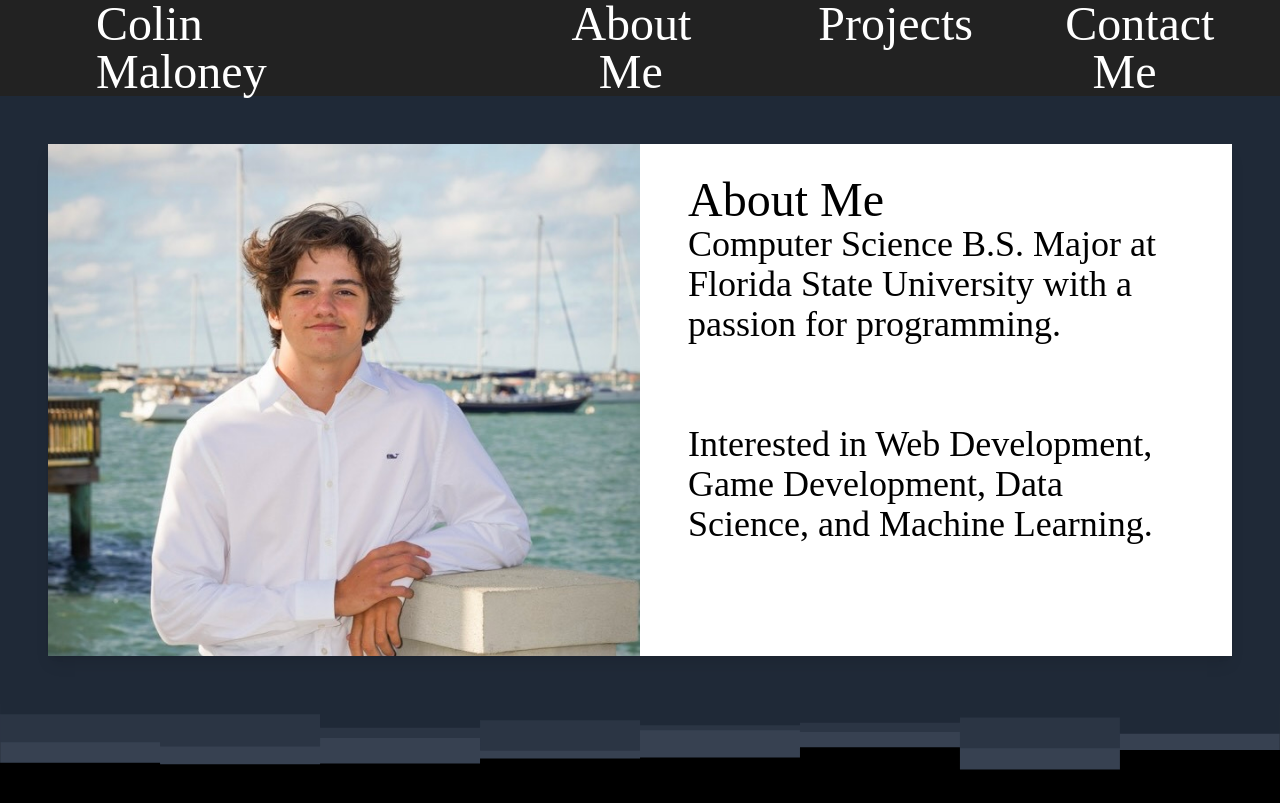
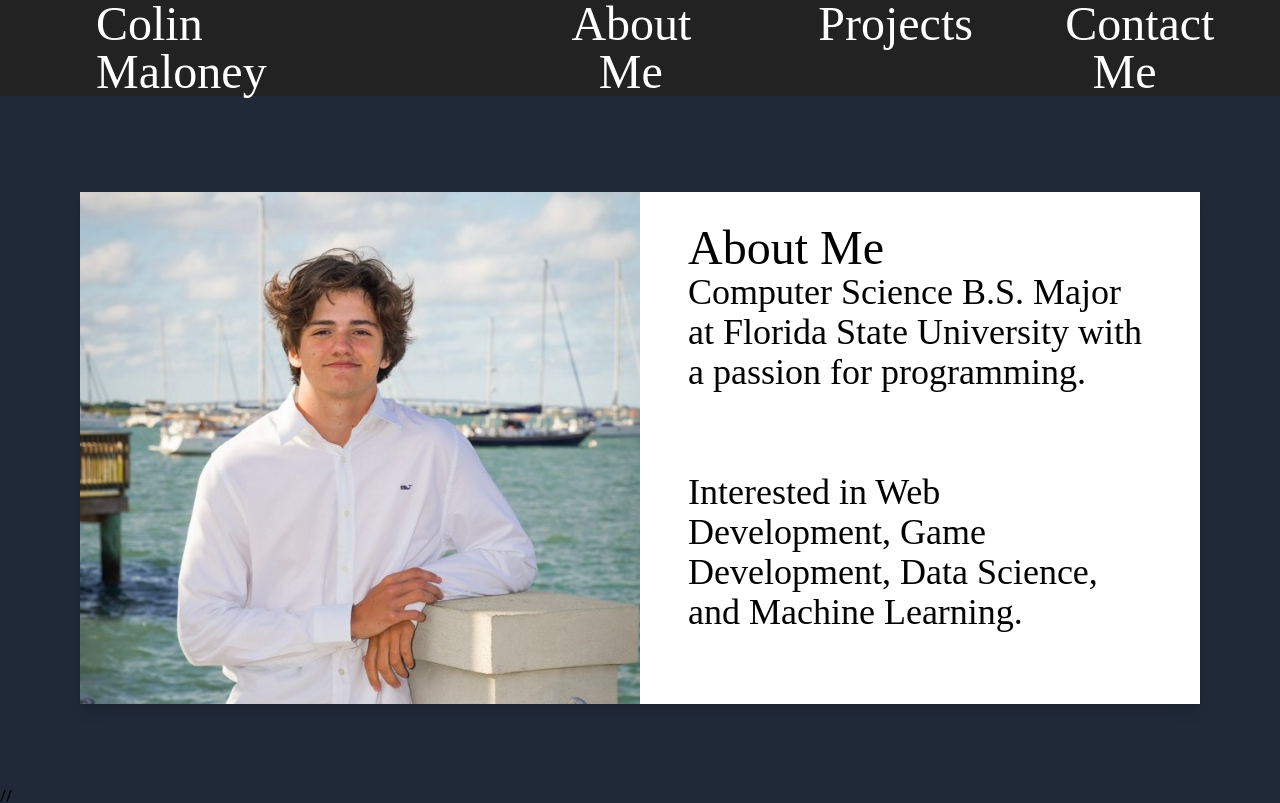
Before and after one commit to Best-code/ResumeSite, a Next.js app: page / in a window 1280 px wide. Shown: the top 803 px of the page. Built offline with nearby package versions, Linux system fonts and the light colour scheme; a web font is replaced by a local one.

Commit message:
Added about me hash location

```diff
--- a/components/AboutMe/index.jsx
+++ b/components/AboutMe/index.jsx
@@ -1,6 +1,7 @@
 const AboutMe = () => {
     return (
-        <div className="sm:p-12 md:p-18 lg:24 bg-gray-800">
+        <div id="AboutMe" className="sm:pt-12 md:pt-18 lg:pt-24 bg-gray-800">
+        <div className="sm:pb-12 sm:px-12 md:pb-18 md:px-18 lg:pb-20 lg:px-20 bg-gray-800">
             <div className="flex xl:flex-row flex-col w-full shadow-lg bg-white">
                 {/* Picture */}
                 <div className="xl:w-1/2 h-[16em] md:h-[24em] lg:h-[32em] overflow-hidden">
@@ -26,6 +27,7 @@ const AboutMe = () => {
                 </div>
             </div>
         </div>
+     //   </div>
     )
 }
 
--- a/components/NavItem/index.jsx
+++ b/components/NavItem/index.jsx
@@ -5,7 +5,7 @@ const NavItem = (props) => {
     }
 
     return (
-        <div className="hover:shadow-lg hover:bg-red-900" onClick={() => {
+        <div onClick={() => {
             hash(props.hashName);
         }}>
             {props.name}
--- a/pages/index.js
+++ b/pages/index.js
@@ -1,6 +1,4 @@
 import Head from 'next/head'
-import Image from 'next/image'
-import styles from '../styles/Home.module.css'
 import Navbar from '../components/Navbar'
 import AboutMe from '../components/AboutMe'
 import Projects from '../components/Projects'
```
